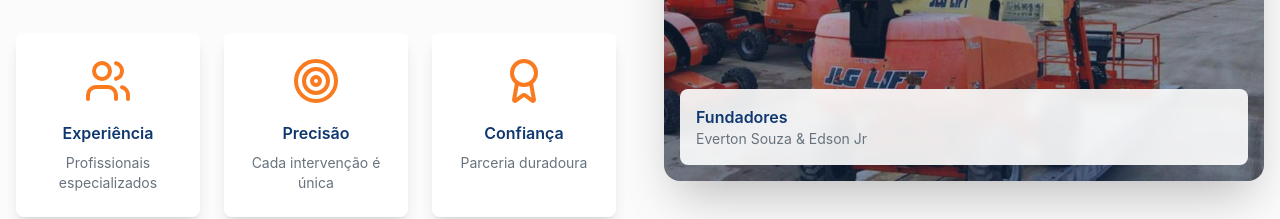
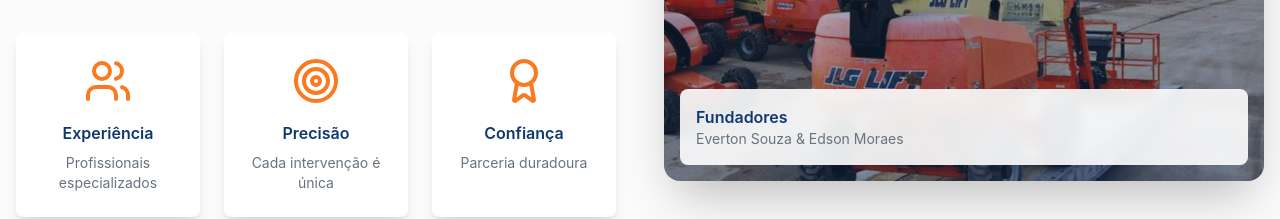
Before and after one commit to Magico-EVertonSouza/vector-precision-hub, a React (Vite) app: page / in a window 1280 px wide. Shown: the part 1400-1619 px from the top of the page. Built offline with nearby package versions, Linux system fonts and the light colour scheme.

Commit message:
conserto do nome dos fundadores

```diff
--- a/src/components/About.tsx
+++ b/src/components/About.tsx
@@ -68,7 +68,7 @@ const About = () => {
               <div className="absolute bottom-4 left-4 right-4">
                 <div className="bg-white/90 backdrop-blur-sm rounded-lg p-4">
                   <h4 className="font-semibold text-primary">Fundadores</h4>
-                  <p className="text-sm text-muted-foreground">Everton Souza & Edson Jr </p>
+                  <p className="text-sm text-muted-foreground">Everton Souza & Edson Moraes </p>
                 </div>
               </div>
             </div>
```
